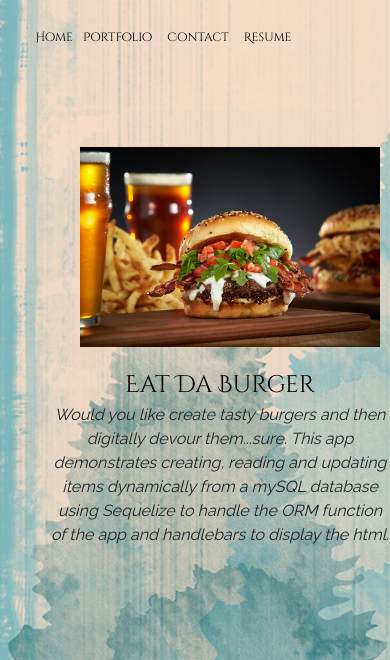
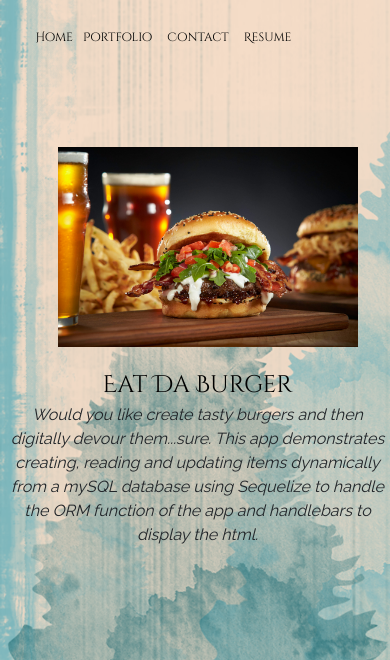
Before and after one commit to ncortes12/portfolio_1, a website: page views/portfolio.html in a window 390 px wide. Shown: the part 151-811 px from the top of the page. Drawn offline with nearby package versions, Linux system fonts and the light colour scheme; files that its build step writes are made by us from their sources; grey boxes are pictures that could not be loaded; files whose address does not match are found by name.

Commit message:
really fixing mobile margins

```diff
--- a/public/assets/css/style.css
+++ b/public/assets/css/style.css
@@ -158,8 +158,8 @@ margin-left:30%;}
     font-size:14px;}
 #UA-research{font-size:12px;}
 .container{margin-left:-25px;}
-#project{
-    margin-left: 20px;
+.project{
+    margin-left: 5px;
 }
 
 
```
